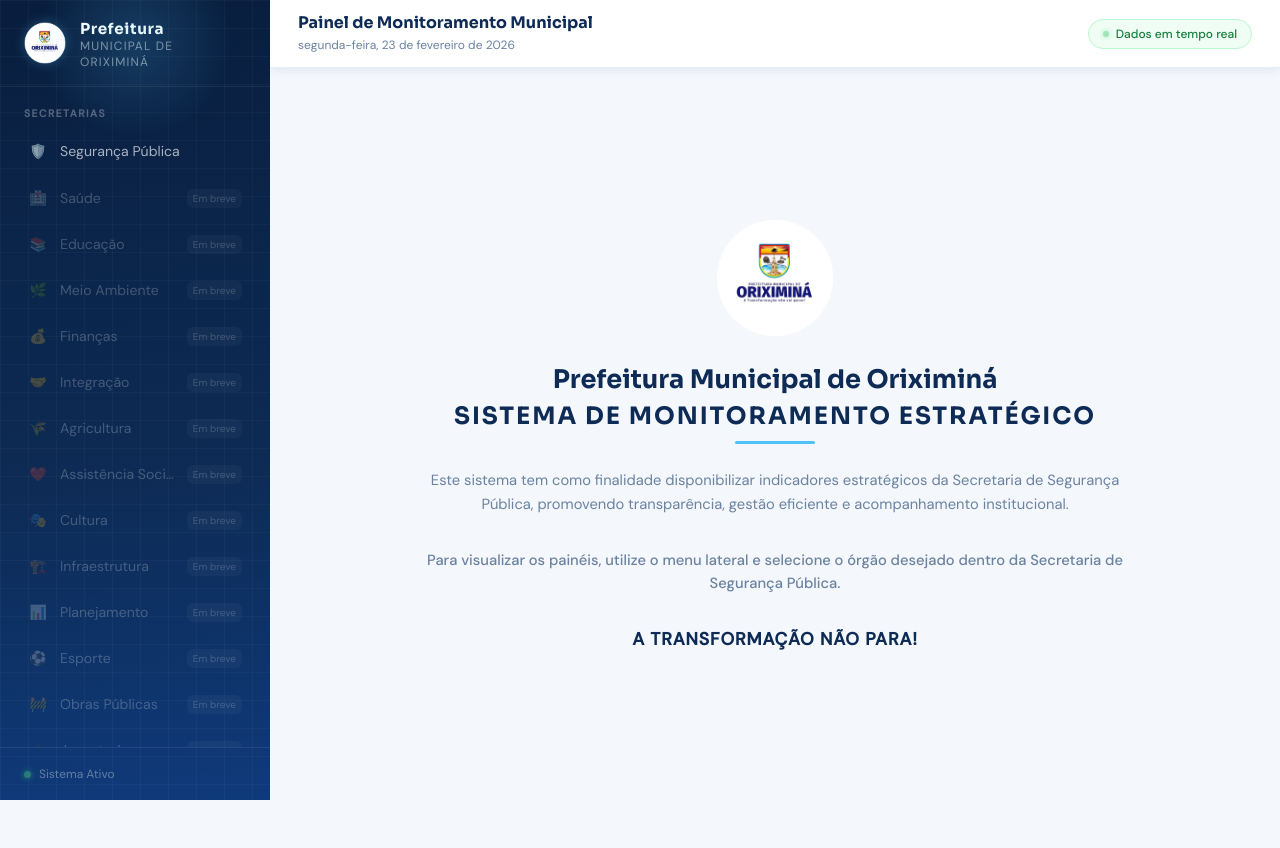
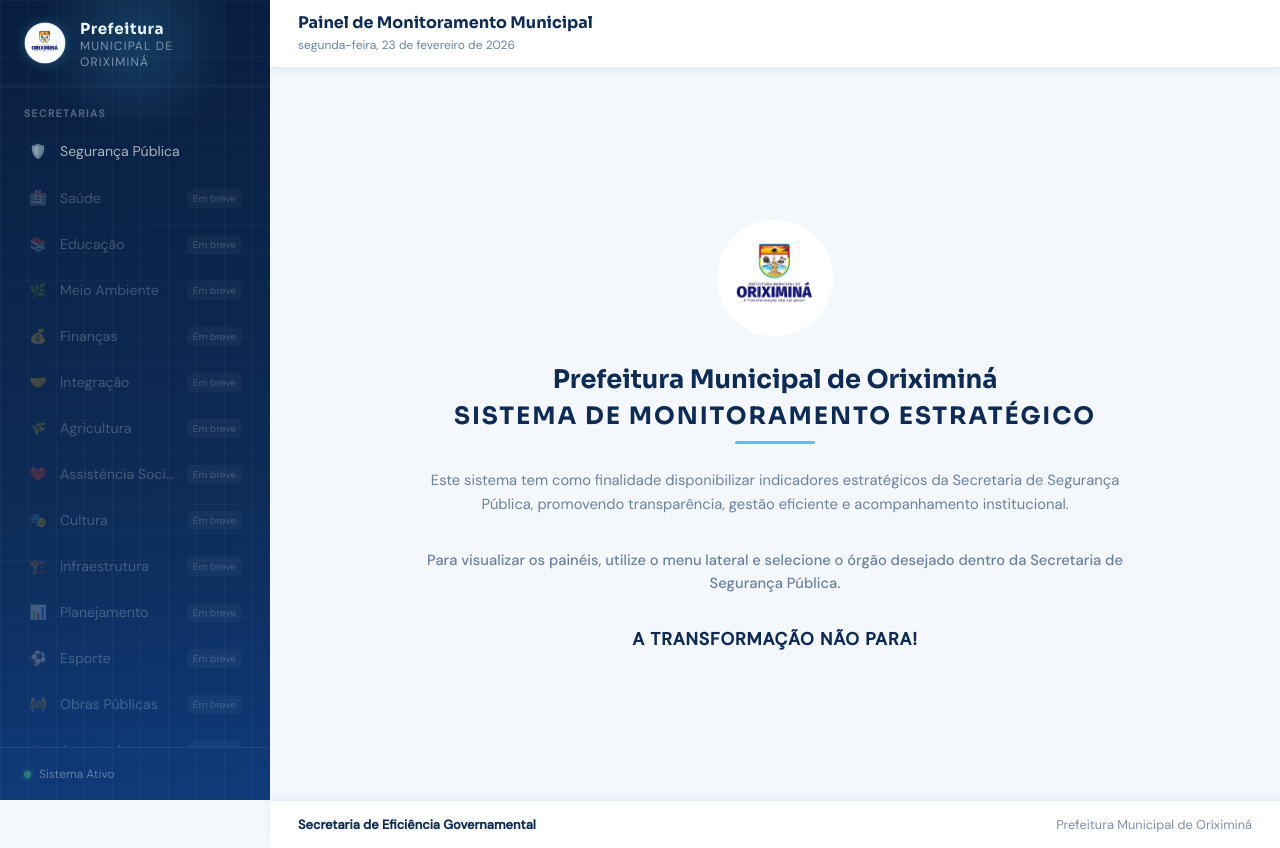
Before and after one commit to HectorCardoso53/portal-transparence, a plain HTML site: page index.html in a window 1280 px wide. Before the commit the page ends 800 px from the top, so only its background shows below. Drawn offline with Linux system fonts and the light colour scheme.

Commit message:
ajuistes footer

```diff
--- a/index.html
+++ b/index.html
@@ -170,10 +170,7 @@
         <h1>Painel de Monitoramento Municipal</h1>
         <span class="topbar-sub" id="currentDate"></span>
       </div>
-      <div class="topbar-badge">
-        <span class="badge-dot"></span>
-        <span>Dados em tempo real</span>
-      </div>
+
     </header>
 
     <!-- Dashboard Area -->
@@ -242,6 +239,16 @@
       </div>
     </div>
 
+    <footer class="main-footer">
+      <div class="footer-left">
+        Secretaria de Eficiência Governamental
+      </div>
+
+      <div class="footer-right">
+        Prefeitura Municipal de Oriximiná
+      </div>
+    </footer>
+
   </main>
 
   <script src="script.js"></script>
--- a/style.css
+++ b/style.css
@@ -357,7 +357,10 @@
   min-height: 100vh;
   display: flex;
   flex-direction: column;
-  transition: margin var(--trans);
+}
+
+.dashboard-area {
+  flex: 1;
 }
 
 /* ---- Topbar ---- */
@@ -711,3 +714,30 @@
   z-index: 99;
 }
 .sidebar-overlay.visible { display: block; }
+
+
+/* =========================================
+   FOOTER INSTITUCIONAL
+========================================= */
+
+.main-footer {
+  height: 48px;
+  background: var(--white);
+  border-top: 1px solid var(--gray-100);
+  display: flex;
+  align-items: center;
+  justify-content: space-between;
+  padding: 0 28px;
+  font-size: .8rem;
+  color: var(--gray-600);
+  box-shadow: 0 -2px 10px rgba(13,43,85,.05);
+}
+
+.footer-left {
+  font-weight: 600;
+  color: var(--navy);
+}
+
+.footer-right {
+  opacity: .7;
+}
```
